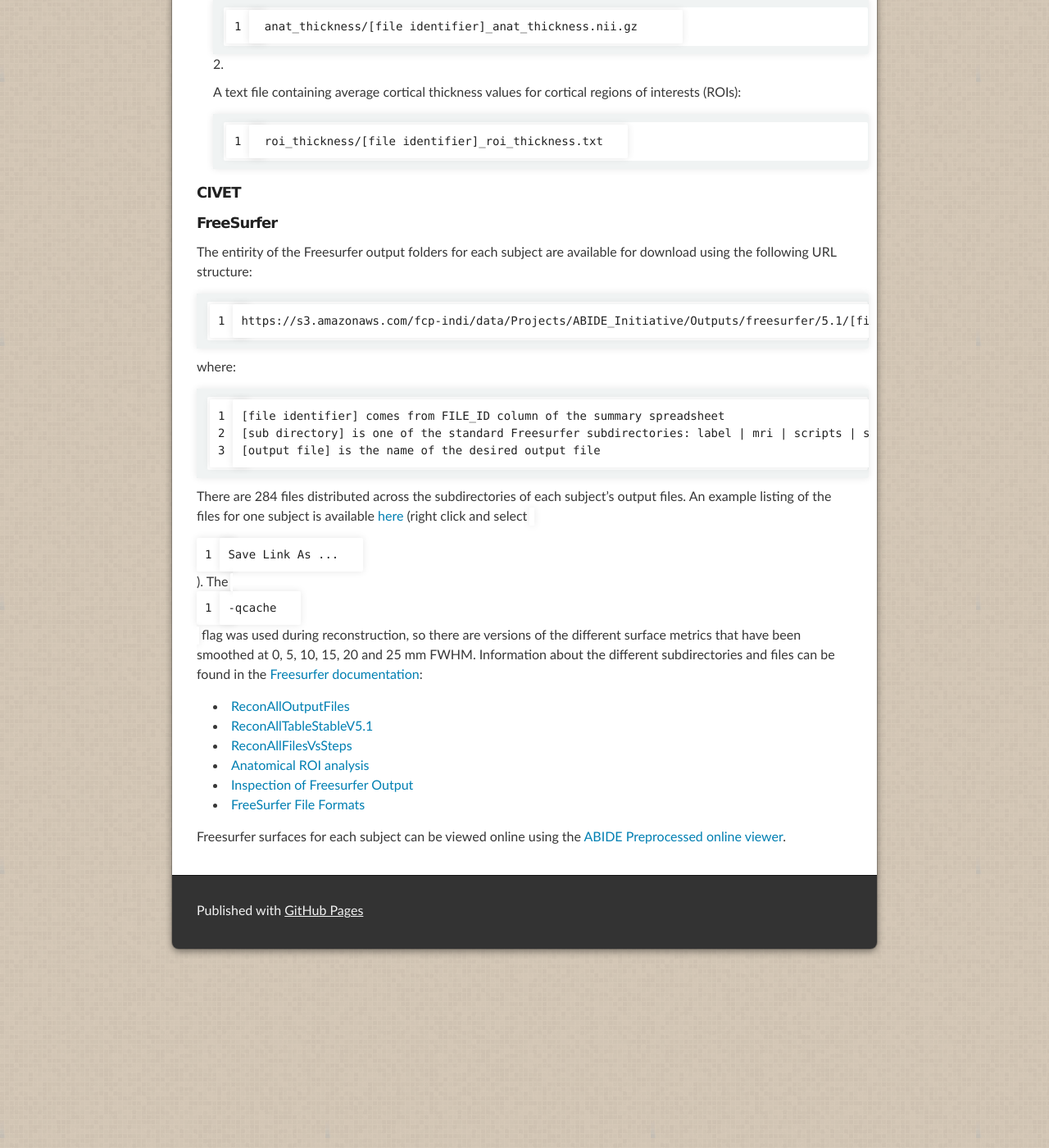
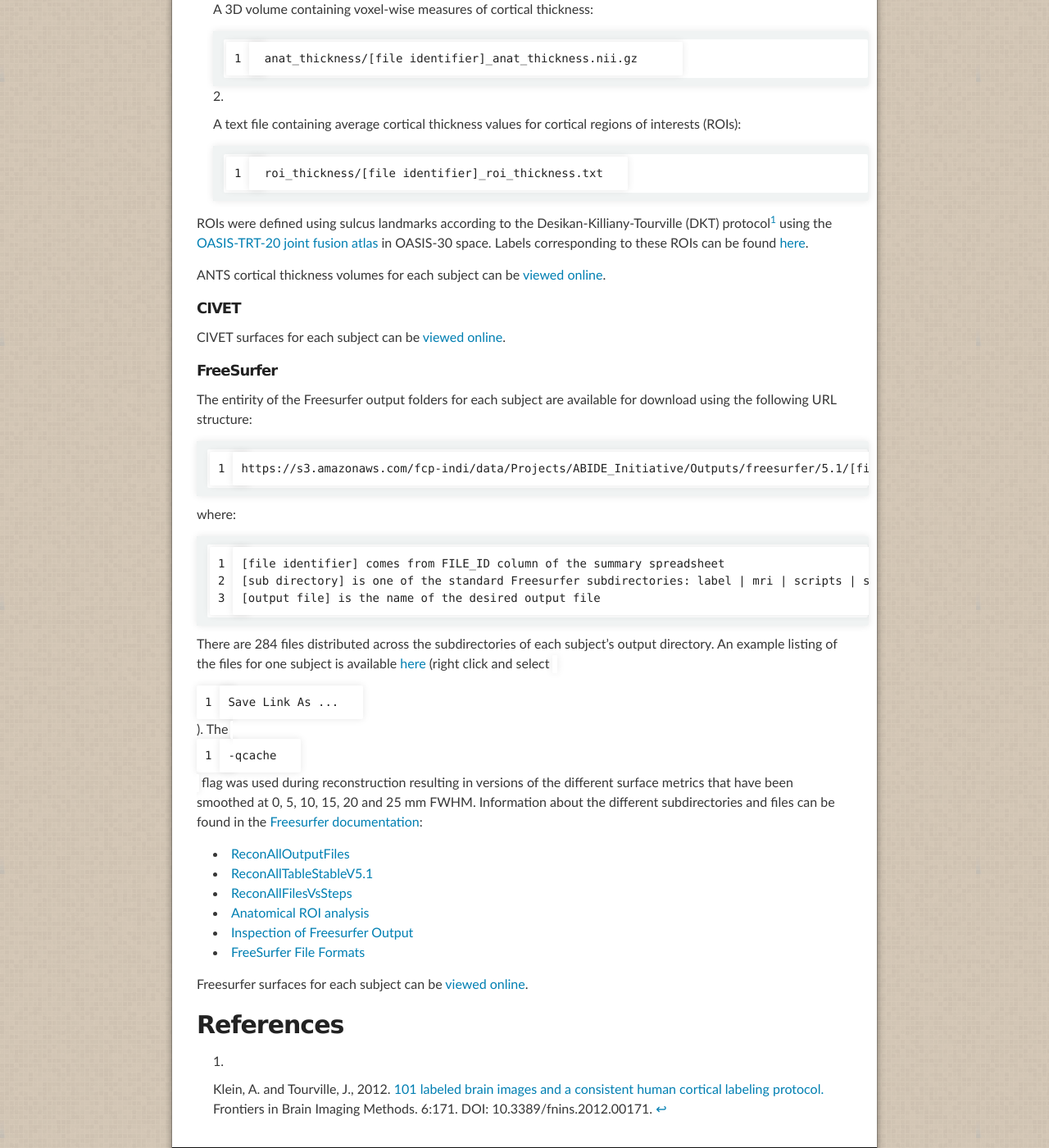
Before and after one commit to preprocessed-connectomes-project/abide, a Jekyll site: the page built from download.md, in a window 1280 px wide and 1400 px high, scrolled down 4086 px. Shown: the whole window at 82% size. Built offline with Jekyll 4.4.1, drawn with Linux system fonts in a browser that asks for light colours; before the commit the page ends 5293 px from its top, so only the background shows below that; some of the changed text lies outside the part shown.

Commit message:
updated info for ANTS cortical thickness

```diff
--- a/download.md
+++ b/download.md
@@ -65,6 +65,8 @@ Harvard-Oxford ROI time series for 'KKI\_0050822' preprocessed using 'filt\_glob
 
 The 3D binary derivatives (i.e. those ending in nii.gz except for 'func\_preproc' and 'dual\_reg') are roughly 256 KB to 512KB in size. The 'dual\_reg' files are 10 times the size of the others (i.e. 2.5MB - 5MB) and the 'func\_preproc' files are very large (30 MB - 200 MB). Extracted time series files are .5 - 1 MB in size.
 
+Resting state fMRI derivatives for each subject and pipeline can be [viewed online](OnlineViewer.html).
+
 ##### Minimally preprocessed data
 
 [Minimally preprocessed](Pipelines.html#min_preproc) data is available for the C-PAC pipeline. This data can be downloaded from the bucket using the url:
@@ -94,7 +96,13 @@ appended with a string corresponding to one of the two available cortical thickn
 
         roi_thickness/[file identifier]_roi_thickness.txt
 
+ROIs were defined using sulcus landmarks according to the Desikan-Killiany-Tourville (DKT) protocol[^1] using the [OASIS-TRT-20 joint fusion atlas](http://media.mindboggle.info/data/atlases/jointfusion/OASIS-TRT-20_jointfusion_DKT31_CMA_label_probabilities_in_OASIS-30_v2.nii.gz) in OASIS-30 space. Labels corresponding to these ROIs can be found [here](http://www.mindboggle.info/faq/labels.html).
+
+ANTS cortical thickness volumes for each subject can be [viewed online](OnlineViewer.html).
+
 ##### CIVET
+
+CIVET surfaces for each subject can be [viewed online](OnlineViewer.html).
 
 ##### FreeSurfer
 The entirity of the Freesurfer output folders for each subject are available for download using the following URL structure:
@@ -107,7 +115,7 @@ where:
 	[sub directory] is one of the standard Freesurfer subdirectories: label | mri | scripts | stats | surf
     [output file] is the name of the desired output file
 
-There are 284 files distributed across the subdirectories of each subject's output files. An example listing of the files for one subject is available [here](https://raw.githubusercontent.com/preprocessed-connectomes-project/abide/master/freesurfer_files.json) (right click and select `Save Link As ...`). The `-qcache` flag was used during reconstruction, so there are versions of the different surface metrics that have been smoothed at 0, 5, 10, 15, 20 and 25 mm FWHM. Information about the different subdirectories and files can be found in the [Freesurfer documentation](http://surfer.nmr.mgh.harvard.edu/fswiki/):
+There are 284 files distributed across the subdirectories of each subject's output directory. An example listing of the files for one subject is available [here](https://raw.githubusercontent.com/preprocessed-connectomes-project/abide/master/freesurfer_files.json) (right click and select `Save Link As ...`). The `-qcache` flag was used during reconstruction resulting in versions of the different surface metrics that have been smoothed at 0, 5, 10, 15, 20 and 25 mm FWHM. Information about the different subdirectories and files can be found in the [Freesurfer documentation](http://surfer.nmr.mgh.harvard.edu/fswiki/):
 
 - [ReconAllOutputFiles](http://surfer.nmr.mgh.harvard.edu/fswiki/ReconAllOutputFiles)
 - [ReconAllTableStableV5.1](http://surfer.nmr.mgh.harvard.edu/fswiki/ReconAllDevTable)
@@ -116,4 +124,7 @@ There are 284 files distributed across the subdirectories of each subject's outp
 - [Inspection of Freesurfer Output](http://surfer.nmr.mgh.harvard.edu/fswiki/FsTutorial/OutputData_freeview)
 - [FreeSurfer File Formats](http://surfer.nmr.mgh.harvard.edu/fswiki/FileFormats)
 
-Freesurfer surfaces for each subject can be viewed online using the [ABIDE Preprocessed online viewer](OnlineViewer.html).
+Freesurfer surfaces for each subject can be [viewed online](OnlineViewer.html).
+
+## References
+[^1]: Klein, A. and Tourville, J., 2012. [101 labeled brain images and a consistent human cortical labeling protocol.](http://www.frontiersin.org/Brain_Imaging_Methods/10.3389/fnins.2012.00171/full) Frontiers in Brain Imaging Methods. 6:171. DOI: 10.3389/fnins.2012.00171.
```
Also changed, not shown: other parts of download.md (+3 -3 lines).
